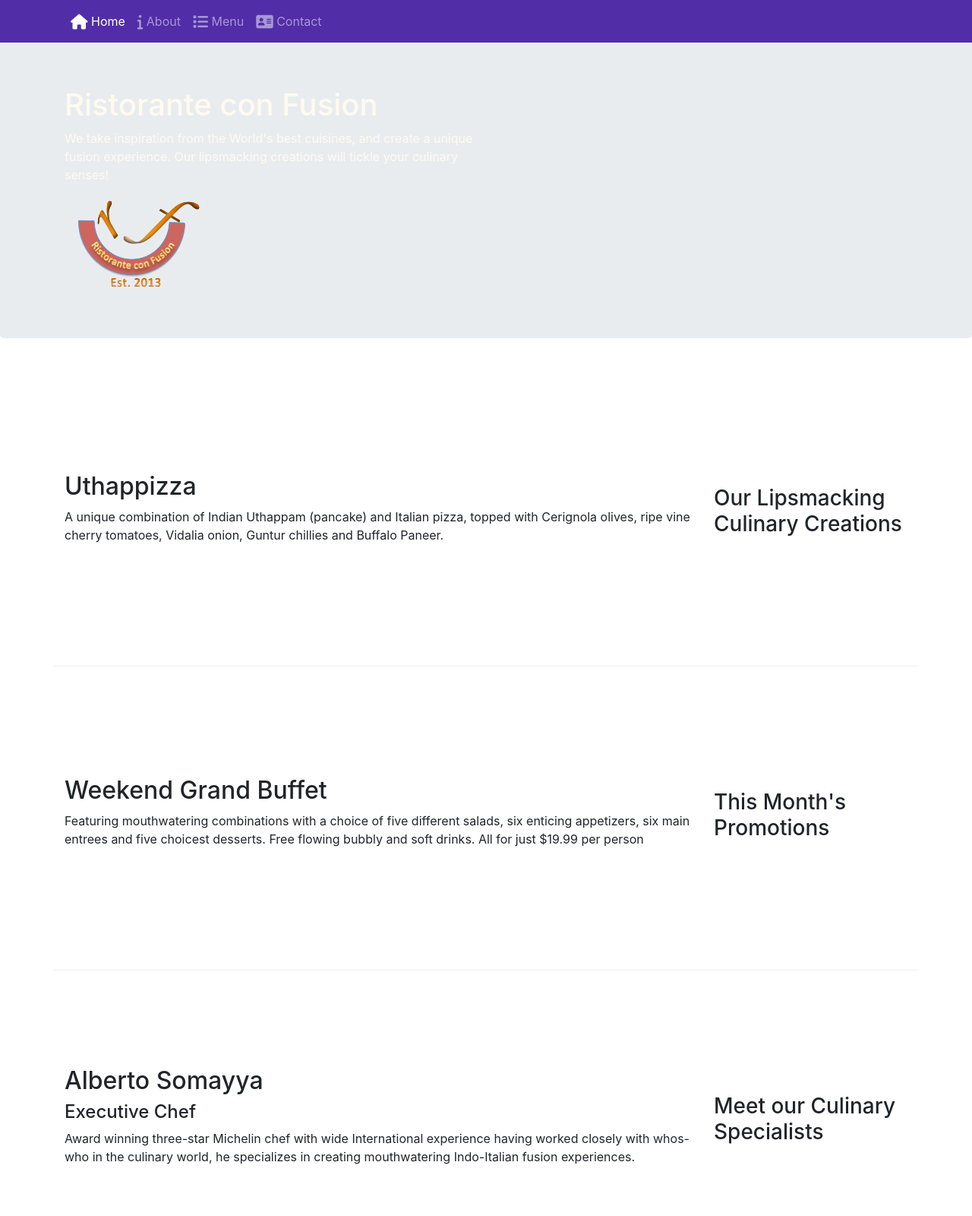
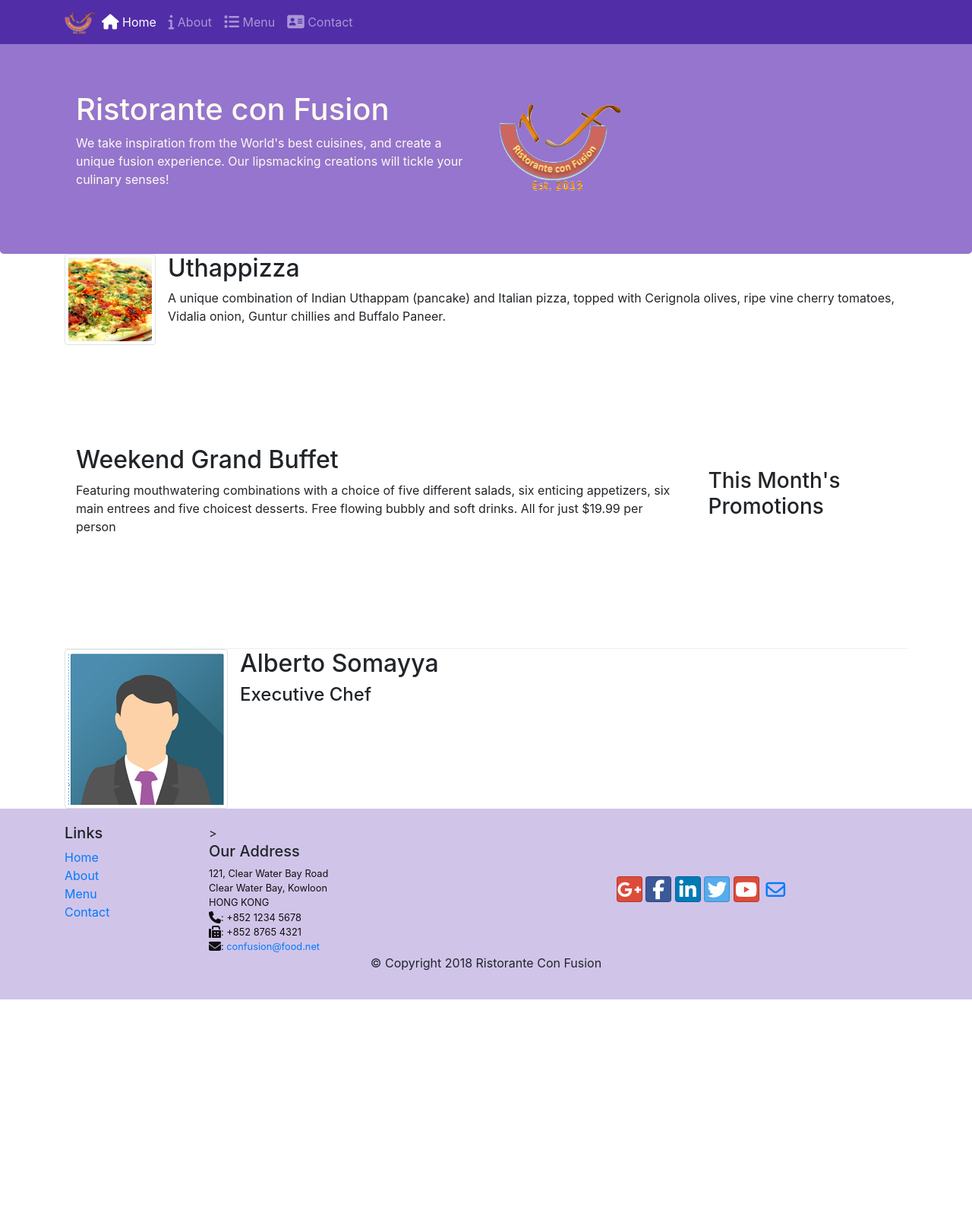
Before and after one commit to nganthkse160169/assignment1, a website: page index.html in a window 1280 px wide. Shown: the top 1600 px of the page at 76% size. After the commit the page ends 1315 px from the top, so only its background shows below. Drawn offline with nearby package versions, Linux system fonts and the light colour scheme.

Commit message:
Images and Media

```diff
--- a/index.html
+++ b/index.html
@@ -7,12 +7,10 @@
     <meta charset="utf-8">
     <meta name="viewport" content="width=device-width, initial-scale=1, shrink-to-fit=no">
     <meta http-equiv="x-ua-compatible" content="ie=edge">
-    <!--Style CSS -->
-    <link href="./css/style.css" rel="stylesheet">
-<!-- Bootstrap CSS -->
     <link rel="stylesheet" href="node_modules/bootstrap/dist/css/bootstrap.min.css">
     <link rel="stylesheet" href="node_modules/font-awesome/css/font-awesome.min.css">
     <link rel="stylesheet" href="node_modules/bootstrap-social/bootstrap-social.css">
+    <link href="./css/style.css" rel="stylesheet">
 
 </head>
 
@@ -20,7 +18,10 @@
 
     <nav class="navbar navbar-dark navbar-expand-sm fixed-top">
         <div class="container">
-            <a class="navbar-brand mr-auto" href="#"></a>
+            <button class="navbar-toggler" type="button" data-toggle="collapse" data-target="#Navbar">
+                <span class="navbar-toggler-icon"></span>
+            </button>
+            <a class="navbar-brand mr-auto" href="./index.html"><img src="img/logo.png" height="30" width="41"></a>
             <div class="collapse navbar-collapse" id="Navbar">
                 <ul class="navbar-nav mr-auto">
                     <li class="nav-item active"><a class="nav-link" href="#"><span class="fa fa-home fa-lg"></span> Home</a></li>
@@ -30,9 +31,7 @@
                 </ul>
             </div>
         </div>
-        <button class="navbar-toggler" type="button" data-toggle="collapse" data-target="#Navbar">
-            <span class="navbar-toggler-icon"></span>
-        </button>
+
     </nav>
 
     <header class="jumbotron">
@@ -41,22 +40,21 @@
                 <div class="col-12 col-sm-6">
                     <h1>Ristorante con Fusion</h1>
                     <p>We take inspiration from the World's best cuisines, and create a unique fusion experience. Our lipsmacking creations will tickle your culinary senses!</p>
-                    <div class="col-12 col-sm align-self-center">
-                        <img src="img/logo.png">
-                    </div>
+
+                </div>
+                <div class="col-12 col-sm align-self-center">
+                    <img src="img/logo.png" class="img-fluid">
                 </div>
             </div>
         </div>
     </header>
 
     <div class="container">
-        <div class="row row-content align-items-center">
-            <div class="col-12 col-sm-4 order-sm-last col-md-3">
-                <h3>Our Lipsmacking Culinary Creations</h3>
-            </div>
-            <div class="col col-sm order-sm-first col-md">
-                <h2>Uthappizza</h2>
-                <p>A unique combination of Indian Uthappam (pancake) and Italian pizza, topped with Cerignola olives, ripe vine cherry tomatoes, Vidalia onion, Guntur chillies and Buffalo Paneer.</p>
+        <div class="media">
+            <img class="d-flex mr-3 img-thumbnail align-self-center" src="img/uthappizza.png" alt="Unthappizza">
+            <div class="media-body">
+                <h2 class="mt-0">Uthappizza</h2>
+                <p class="d-none d-sm-block">A unique combination of Indian Uthappam (pancake) and Italian pizza, topped with Cerignola olives, ripe vine cherry tomatoes, Vidalia onion, Guntur chillies and Buffalo Paneer.</p>
             </div>
         </div>
 
@@ -71,16 +69,15 @@
             </div>
         </div>
 
-        <div class="row row-content align-items-center">
-            <div class="col-12 col-sm-4 order-sm-last col-md-3">
-                <h3>Meet our Culinary Specialists</h3>
-            </div>
-            <div class="col col-sm order-sm-first col-md">
-                <h2>Alberto Somayya</h2>
+        <div class="media">
+            <img class="d-flex mr-3 img-thumbnail align-self-center" src="img/alberto.png" alt="Alberto Somayya">
+            <div class="media-body">
+                <h2 class="mt-0">Alberto Somayya</h2>
                 <h4>Executive Chef</h4>
-                <p>Award winning three-star Michelin chef with wide International experience having worked closely with whos-who in the culinary world, he specializes in creating mouthwatering Indo-Italian fusion experiences. </p>
+                <p class="d-none s-sm-block">Award winning three-star Michelin chef with wide International experience having worked closely with whos-who in the culinary world, he specializes in creating mouthwatering Indo-Italian fusion experiences. </p>
             </div>
         </div>
+    </div>
     </div>
 
     <footer class="footer">
```
Also changed, not shown: aboutus.html (+8 -5 lines), contactus.html (+3 -2 lines).
